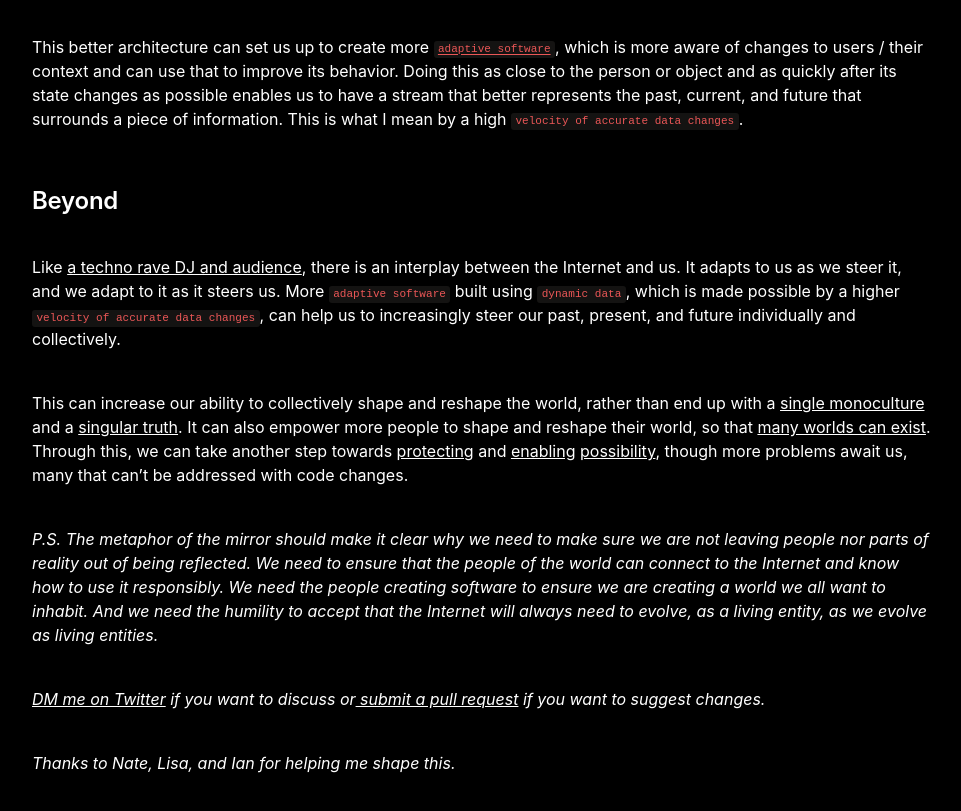
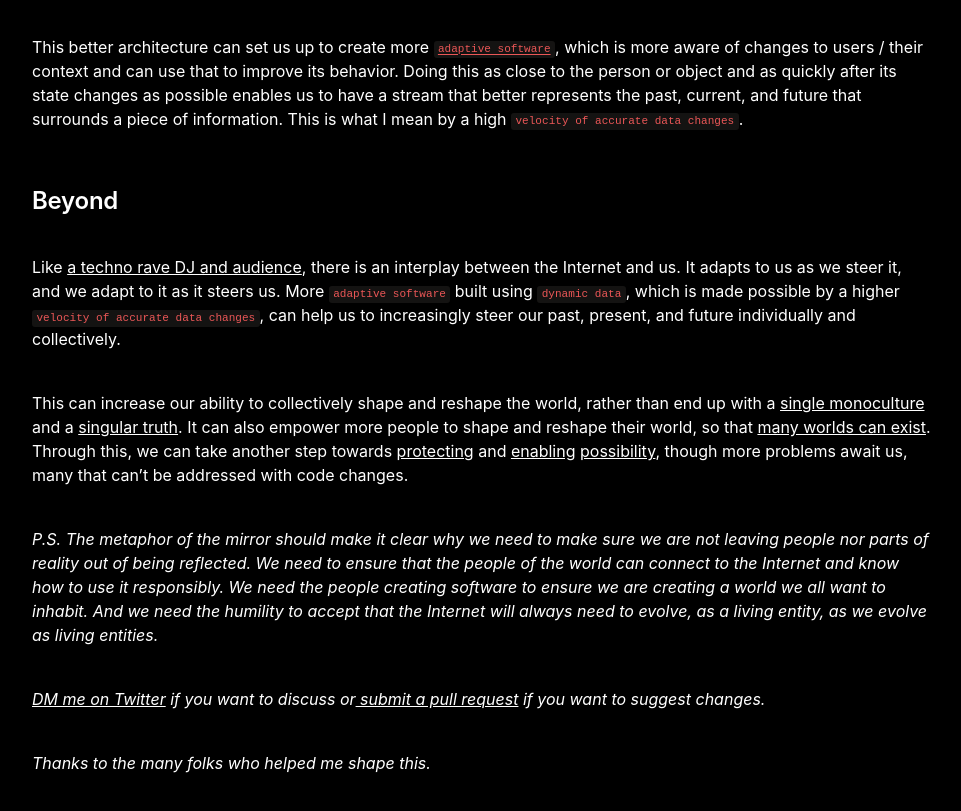
Before and after one commit to TyDunn/manyworlds.world, a plain HTML site: page index.html in a window 1280 px wide. Shown: the part 2109-2920 px from the top of the page, without its empty margins (158-1119 px from the left). Drawn offline with Linux system fonts and the light colour scheme.

Commit message:
Version 0.1.3

```diff
--- a/index.html
+++ b/index.html
@@ -28,6 +28,6 @@
 </p><p id="f9cb66e8-0373-4793-9f6f-5056217ba927" class="">This can increase our ability to collectively shape and reshape the world, rather than end up with a <a href="https://niccolo.substack.com/p/the-dubrovnik-interviews-marc-andreessen">single monoculture</a> and a <a href="https://archive.transmediale.de/sites/default/files/public/node/publication/field_pubpdf/fid/63294/Eternal%20Network_Guide_web.pdf">singular truth</a>. It can also empower more people to shape and reshape their world, so that <a href="https://interdependence.online/">many worlds can exist</a>. Through this, we can take another step towards <a href="https://direct.mit.edu/artl/article-abstract/27/1/44/101872/The-Impossibility-of-Automating-Ambiguity?redirectedFrom=fulltext">protecting</a> and <a href="https://laboriacuboniks.net/manifesto/xenofeminism-a-politics-for-alienation/">enabling</a> <a href="https://www.wtf.tw/ref/carse.pdf">possibility</a>, though more problems await us, many that can’t be addressed with code changes.</p><p id="199e12a0-de28-4256-96a6-0fad023a531c" class="">
 </p><p id="055e9d10-876b-4b7d-93b8-cb09c4723a6a" class=""><em>P.S. The metaphor of the mirror should make it clear why we need to make sure we are not leaving people nor parts of reality out of being reflected. We need to ensure that the people of the world can connect to the Internet and know how to use it responsibly. We need the people creating software to ensure we are creating a world we all want to inhabit. And we need the humility to accept that the Internet will always need to evolve, as a living entity, as we evolve as living entities.</em></p><p id="89e5f102-d4ed-4228-9db2-1cdfd81a7c7e" class="">
 </p><p id="929e1e09-02b6-40e8-a6b5-2ac4b1fa42e4" class=""><a href="https://twitter.com/tylerjdunn"><em>DM me on Twitter</em></a><em> if you want to discuss or<a href="https://github.com/TyDunn/manyworlds.world/pulls"> submit a pull request</em></a><em> if you want to suggest changes.</em></p><p id="0e283d82-db89-4ed0-8338-985029610bb7" class="">
-</p><p id="ab83962a-354b-4a18-866f-004b18107b19" class=""><em>Thanks to Nate, Lisa, and Ian for helping me shape this.</em></p>
+</p><p id="ab83962a-354b-4a18-866f-004b18107b19" class=""><em>Thanks to the many folks who helped me shape this.</em></p>
 </article></body>
 </html>
```
